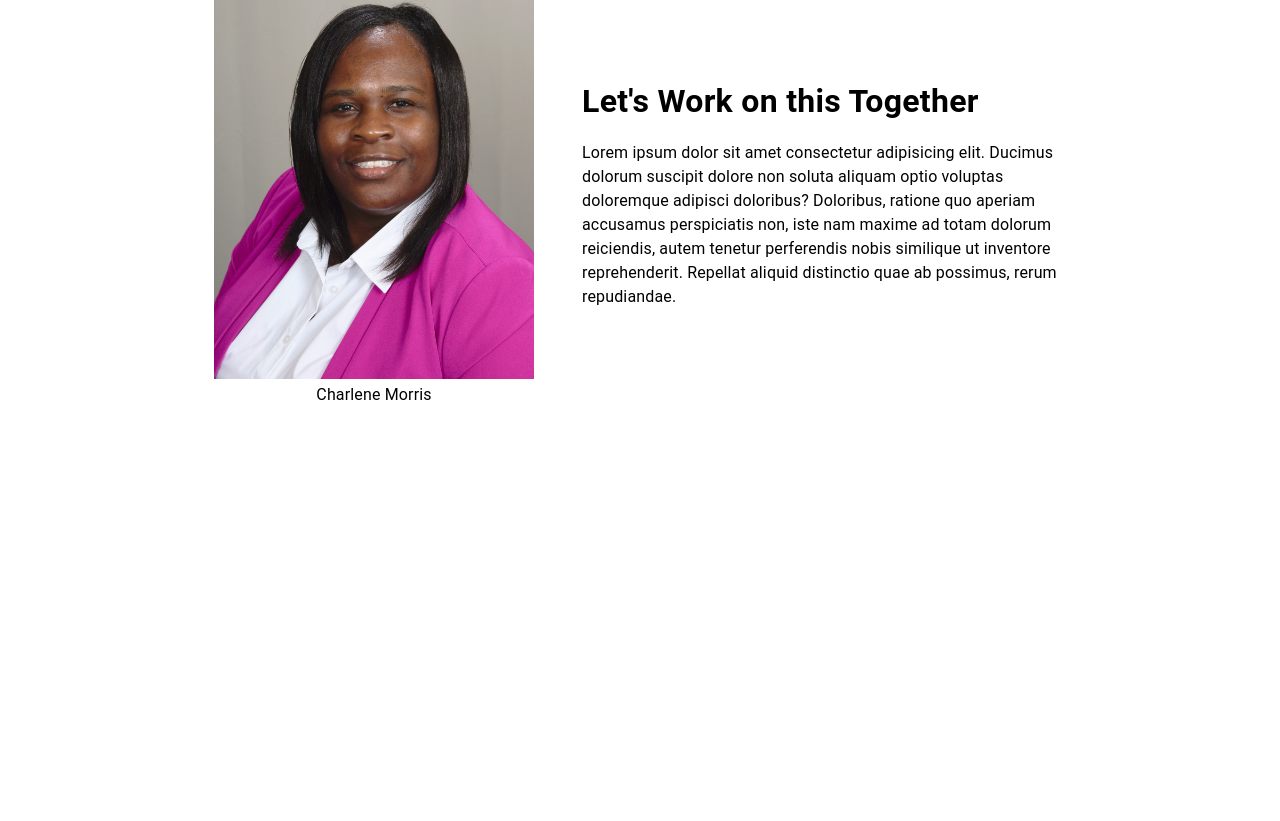
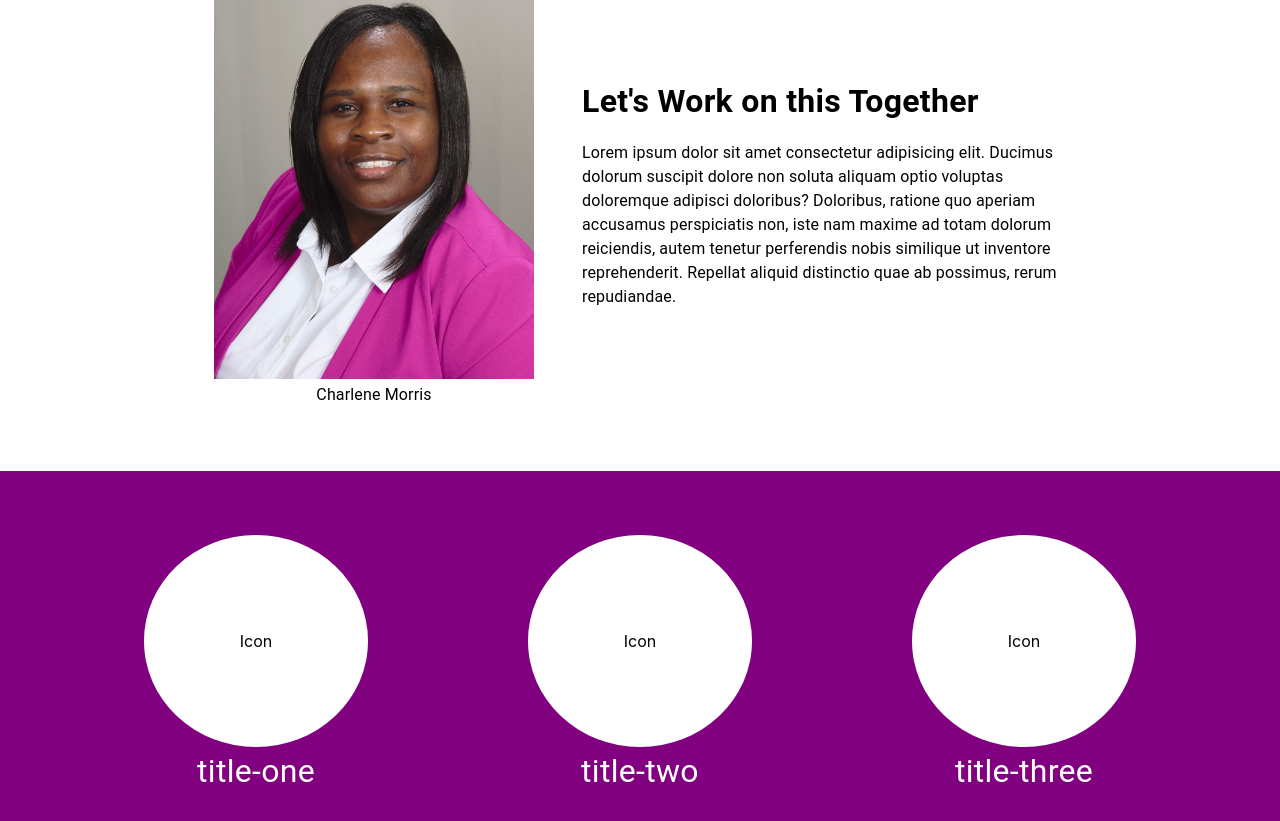
Before and after one commit to DaedalusFiction/charlene, a React (Create React App) app: page / in a window 1280 px wide. Shown: the part 615-1436 px from the top of the page. Before the commit the page ends 1086 px from the top, so only its background shows below. Built offline with nearby package versions, Linux system fonts and the light colour scheme.

Commit message:
added services section template

```diff
--- a/src/App.js
+++ b/src/App.js
@@ -2,12 +2,14 @@ import "./App.css";
 import { Typography } from "@mui/material";
 import Hero from "./components/Hero";
 import Bio from "./components/Bio";
+import Services from "./components/Services";
 
 function App() {
     return (
         <>
             <Hero />
             <Bio />
+            <Services />
         </>
     );
 }
--- /dev/null
+++ b/src/components/Services.js
@@ -0,0 +1,52 @@
+import { Box, Typography } from "@mui/material";
+import { Container } from "@mui/system";
+import React from "react";
+
+const Services = () => {
+    const serviceBoxes = [
+        { title: "title-one", icon: "iconOne" },
+        { title: "title-two", icon: "iconTwo" },
+        { title: "title-three", icon: "iconThree" },
+    ];
+    return (
+        <Box sx={{ backgroundColor: "var(--bg-accent)" }}>
+            <Container>
+                <Box
+                    sx={{
+                        display: "flex",
+                        justifyContent: "space-around",
+                        flexWrap: "wrap",
+                        padding: "5vw 0",
+                    }}
+                >
+                    {serviceBoxes.map((item) => {
+                        return (
+                            <Box>
+                                <Box
+                                    sx={{
+                                        borderRadius: "100%",
+                                        backgroundColor: "white",
+                                        padding: "6rem",
+                                    }}
+                                >
+                                    Icon
+                                </Box>
+                                <Typography
+                                    sx={{
+                                        color: "white",
+                                        textAlign: "center",
+                                        fontSize: "2rem",
+                                    }}
+                                >
+                                    {item.title}
+                                </Typography>
+                            </Box>
+                        );
+                    })}
+                </Box>
+            </Container>
+        </Box>
+    );
+};
+
+export default Services;
```
